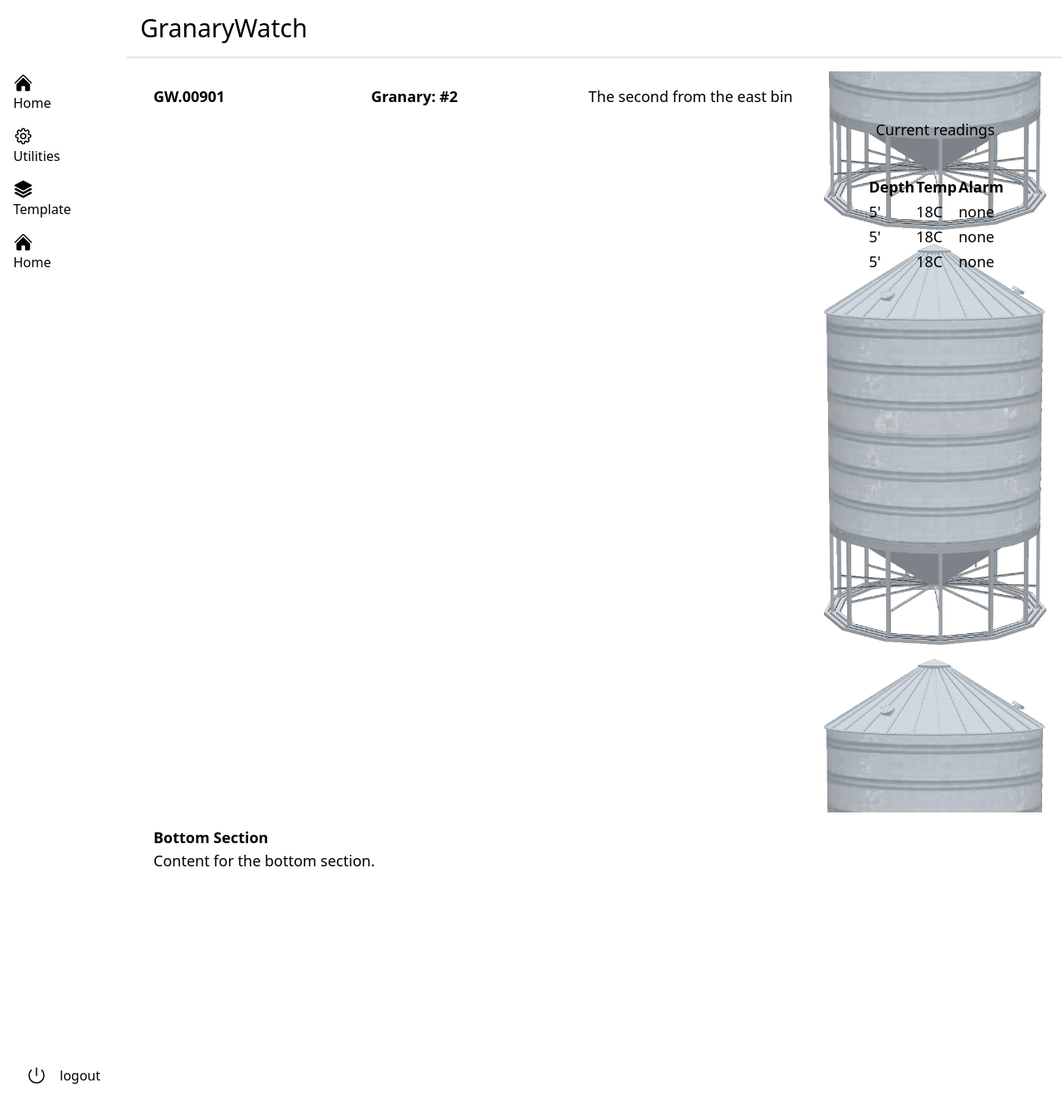
After one commit to mgurnett/tailwind_try, a Django app: template core/templates/core/granary.html in a window 1280 px wide. The commit adds this page. Shown: the whole page at 83% size. Run offline with Django 5.2, Linux system fonts and the light colour scheme; the template is opened without the code that fills it, so the values that code supplies are empty; some libraries are stand-ins or nearby versions.

Commit message:
Started work on Granary_details

```diff
--- /dev/null
+++ b/core/templates/core/granary.html
@@ -0,0 +1,83 @@
+{% extends 'core/base.html' %}
+{% load temp %}  <!-- load the templatetags-->
+{% load static %}
+{% block content %}
+<style>
+    .top-right-bg { /* Custom CSS for the background image */
+        background-image: url("{% static 'Granary_revised.png' %}"); /* Path to your image */
+        background-size: contain; /* or contain, auto, cover. - adjust as needed */
+        background-position: center; /* or top, bottom, left, right, etc. */
+        /* Add any other background styles you want (e.g., opacity, repeat) */
+    }
+</style>
+
+<div class="h-screen flex flex-col">
+    <div class="h-2/3 flex">  <!--  Top row -->
+
+        <div class="w-3/4 bg-base-100 p-4">      <!--  Graph area row -->
+            <div class="flex flex-row justify-between">
+              <div class="grid grid-cols-3 gap-4">
+                <div class="...">
+                  <h2 class="text-lg font-bold">
+                    GW.00901
+                  </h2>
+                </div>
+                <div class="...">
+                  <h2 class="text-lg font-bold">
+                    Granary: #2
+                  </h2>
+                </div>
+                <div class="...">
+                  <h2 class="text-lg">
+                    The second from the east bin
+                  </h2></div>
+              </div>
+            </div>
+            {% if graph %}
+                <div>
+                    {{ graph|safe }}
+                </div>
+            {% endif %}
+        </div>
+
+        <div class="w-1/4 top-right-bg p-4">    <!--  Granary area row -->
+            <div class="text-center my-10">Current readings</div>
+            <div class=" ml-10 mt-10">
+            <table class="table-fixed">
+              <thead>
+                <tr class="text-center">
+                  <th>Depth</th>
+                  <th>Temp</th>
+                  <th>Alarm</th>
+                </tr>
+              </thead>
+              <tbody>
+                <tr>
+                    <td>5'</td>
+                    <td>18C</td>
+                    <td>none</td>
+                </tr>
+                <tr>
+                    <td>5'</td>
+                    <td>18C</td>
+                    <td>none</td>
+                </tr>
+                <tr>
+                    <td>5'</td>
+                    <td>18C</td>
+                    <td>none</td>
+                </tr>
+              </tbody>
+            </table>
+            </div>
+        </div>
+    </div>
+
+    <div class="h-1/3 bg-base-200 p-4">    <!--  bottom row -->
+        <h2 class="text-lg font-bold">Bottom Section</h2>
+        <p>Content for the bottom section.</p>
+    </div>
+
+</div>
+
+{% endblock %}
--- a/core/templates/core/home.html
+++ b/core/templates/core/home.html
@@ -20,7 +20,9 @@
       <tr>
 
         <td>
-          <button class="badge badge-accent text-lg">{{granary.serial_number}}</button>
+          <a href="{% url 'granary_detail' granary.id %}">
+            <button class="badge badge-secondary text-lg">{{granary.serial_number}}</button>
+          </a>
         </td>
 
         <td>
--- a/core/urls.py
+++ b/core/urls.py
@@ -7,6 +7,7 @@ from .views import *
 urlpatterns = [
     path("", HomeView.as_view(), name="home"),
     path("template/", TemplateView.as_view(), name="template_sheet"),
+    path("granary/<int:pk>/", GranaryView.as_view(), name="granary_detail"),
 
     # htmx
     path ('live_latest_update/<int:pk>/', views.live_latest_update, name='live_latest_updates'),
```
Also changed, not shown: core/helpers/graph_functions.py (+18 -8 lines), core/views.py (+15 -0 lines).
